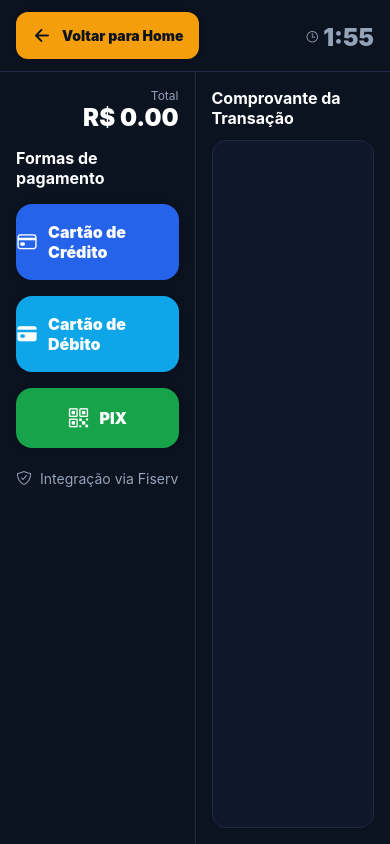
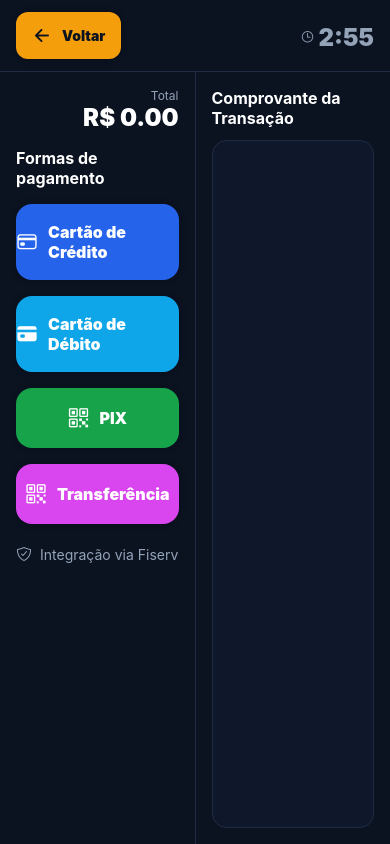
Before and after one commit to ThiagoMalaquias/skall-mercado-app, a React Native app: screen /Checkout in a window 390 px wide. Built offline with nearby package versions, Linux system fonts and the light colour scheme.

Commit message:
aplicando ajustes de navegacao

```diff
--- a/src/pages/Checkout.tsx
+++ b/src/pages/Checkout.tsx
@@ -1,7 +1,7 @@
 // app/checkout.tsx
 import React, {useMemo, useState, useEffect, useRef} from 'react';
 import {View, Text, Pressable, Alert, ActivityIndicator} from 'react-native';
-import Ionicons from 'react-native-vector-icons/Ionicons'; // RN puro; em Expo: '@expo/vector-icons/Ionicons'
+import Ionicons from 'react-native-vector-icons/Ionicons';
 
 type PaymentMethod = 'credit' | 'debit' | 'pix';
 
@@ -12,7 +12,7 @@ export default function Checkout({
   route: any;
   navigation: any;
 }) {
-  const [timeLeft, setTimeLeft] = useState(120); // 2 minutos em segundos
+  const [timeLeft, setTimeLeft] = useState(180); // 2 minutos em segundos
   const intervalRef = useRef<NodeJS.Timeout | null>(null);
 
   const {amount} = route.params || {}; // ✅ Correção: usar route.params em vez de navigation.state.params
@@ -51,17 +51,7 @@ export default function Checkout({
     intervalRef.current = setInterval(() => {
       setTimeLeft(prevTime => {
         if (prevTime <= 1) {
-          Alert.alert(
-            'Tempo Expirado',
-            'O tempo para finalizar o pagamento expirou. Você será redirecionado para a tela inicial.',
-            [
-              {
-                text: 'OK',
-                onPress: () => navigation.goBack(),
-              },
-            ],
-          );
-          return 0;
+          navigation.goBack();
         }
         return prevTime - 1;
       });
@@ -111,9 +101,7 @@ export default function Checkout({
             elevation: 3,
           })}>
           <Ionicons name="arrow-back" size={20} color="#0b1220" />
-          <Text style={{color: '#0b1220', fontWeight: '900'}}>
-            Voltar para Home
-          </Text>
+          <Text style={{color: '#0b1220', fontWeight: '900'}}>Voltar</Text>
         </Pressable>
 
         <View style={{alignItems: 'flex-end'}}>
@@ -185,6 +173,13 @@ export default function Checkout({
             color="#16a34a"
             loading={processing === 'pix'}
             onPress={() => onPay('pix')}
+          />
+
+          <BigPayButton
+            label="Transferência"
+            icon="qr-code-outline"
+            color="#d946ef"
+            onPress={() => navigation.navigate('Tef')}
           />
 
           <View
--- a/src/pages/Tef.tsx
+++ b/src/pages/Tef.tsx
@@ -22,7 +22,7 @@ const printerService = new PrinterService();
 const sitefController = new SitefController();
 const sitefReturn = new SitefReturn();
 
-export default function Tef() {
+export default function Tef({navigation}: {navigation: any}) {
   const [listOfResults, setListOfResults] = useState([]);
   const [valor, setValor] = useState('1000');
   const [numParcelas, setNumParcelas] = useState('1');
@@ -321,6 +321,14 @@ export default function Tef() {
               <Text style={styles.textButton}>REIMPRESSÃO</Text>
             </TouchableOpacity>
           </View>
+
+          <View style={styles.submitionButtonsView}>
+            <TouchableOpacity
+              style={styles.submitionButton}
+              onPress={() => navigation.goBack()}>
+              <Text style={styles.textButton}>VOLTAR</Text>
+            </TouchableOpacity>
+          </View>
         </View>
         <View style={styles.returnView}>
           <View style={styles.titleReturnView}>
```
Also changed, not shown: 2 other files (tests, documents, lock files or other folders).
